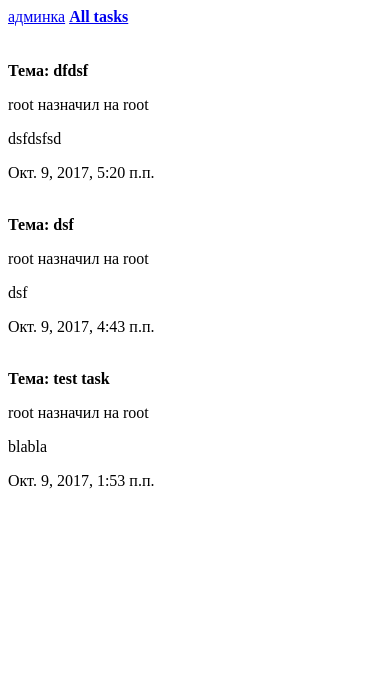
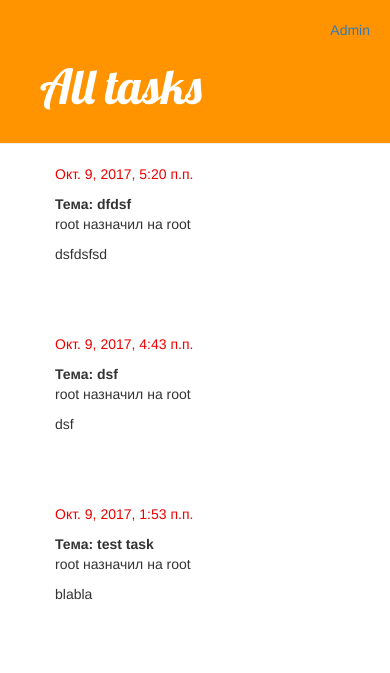
Before and after one commit to kyblk/master, a Django app: page / in a window 390 px wide. Shown: the top 673 px of the page. Run offline with Django 3.2, Linux system fonts and the light colour scheme; data comes from the database, SQL or seed files in the repository; some libraries are stand-ins or nearby versions.

Commit message:
add css; beautiful view

```diff
--- /dev/null
+++ b/webapp/assignment_of_tasks/static/css/assignment_of_tasks.css
@@ -0,0 +1,46 @@
+.page-header {
+    background-color: #ff9400;
+    margin-top: 0;
+    padding: 20px 20px 20px 40px;
+}
+
+.page-header h1, .page-header h1 a, .page-header h1 a:visited, .page-header h1 a:active {
+    color: #ffffff;
+    font-size: 36pt;
+    text-decoration: none;
+}
+
+.content {
+    margin-left: 40px;
+}
+
+h1, h2, h3, h4 {
+    font-family: 'Lobster', cursive;
+}
+
+.date {
+    color: #EE0000;
+}
+
+.save {
+    float: right;
+}
+
+.post-form textarea, .post-form input {
+    width: 100%;
+}
+
+.top-menu, .top-menu:hover, .top-menu:visited {
+    color: #ffffff;
+    float: right;
+    font-size: 26pt;
+    margin-right: 20px;
+}
+
+.post {
+    margin-bottom: 70px;
+}
+
+.post h1 a, .post h1 a:visited {
+    color: #000000;
+}
--- a/webapp/assignment_of_tasks/templates/tasks/post_list.html
+++ b/webapp/assignment_of_tasks/templates/tasks/post_list.html
@@ -1,14 +1,35 @@
-<div>
-    <a target="_blank" href="/admin">админка</a>
-    <b><a href="/">All tasks</a></b><br><br><br>
+{% load staticfiles %}
+<html>
+<head>
+    <link rel="stylesheet" href="//maxcdn.bootstrapcdn.com/bootstrap/3.2.0/css/bootstrap.min.css">
+    <link rel="stylesheet" href="//maxcdn.bootstrapcdn.com/bootstrap/3.2.0/css/bootstrap-theme.min.css">
+    <link href="https://fonts.googleapis.com/css?family=Lobster&subset=latin,cyrillic" rel="stylesheet" type="text/css">
+    <link rel="stylesheet" href="{% static 'css/assignment_of_tasks.css' %}">
+</head>
+<body>
+<div class="page-header">
+    <div style="text-align: right;">
+        <a target="_blank" href="/admin" style="text-align: right;">Admin</a>
+    </div>
+    <h1>All tasks</h1>
 </div>
 
-{% for post in tasks %}
-    <div>
-        <b>Тема: {{ post.title }}</b>
-        <p>{{ post.author }} назначил на {{ post.assigned_to }}</p>
-        <p>{{ post.text|linebreaksbr }}</p>
-        <p>{{ post.created_date }}</p>
-        <br>
+<div class="content container">
+    <div class="row">
+        <div class="col-md-8">
+
+            {% for post in tasks %}
+            <div class="post">
+                <div class="date">{{ post.created_date }}</p></div>
+                <b>Тема: {{ post.title }}</b>
+                <p>{{ post.author }} назначил на {{ post.assigned_to }}</p>
+                <p>{{ post.text|linebreaksbr }}</p>
+            </div>
+            {% endfor %}
+        </div>
     </div>
-{% endfor %}
+</div>
+
+
+</body>
+</html>
```
